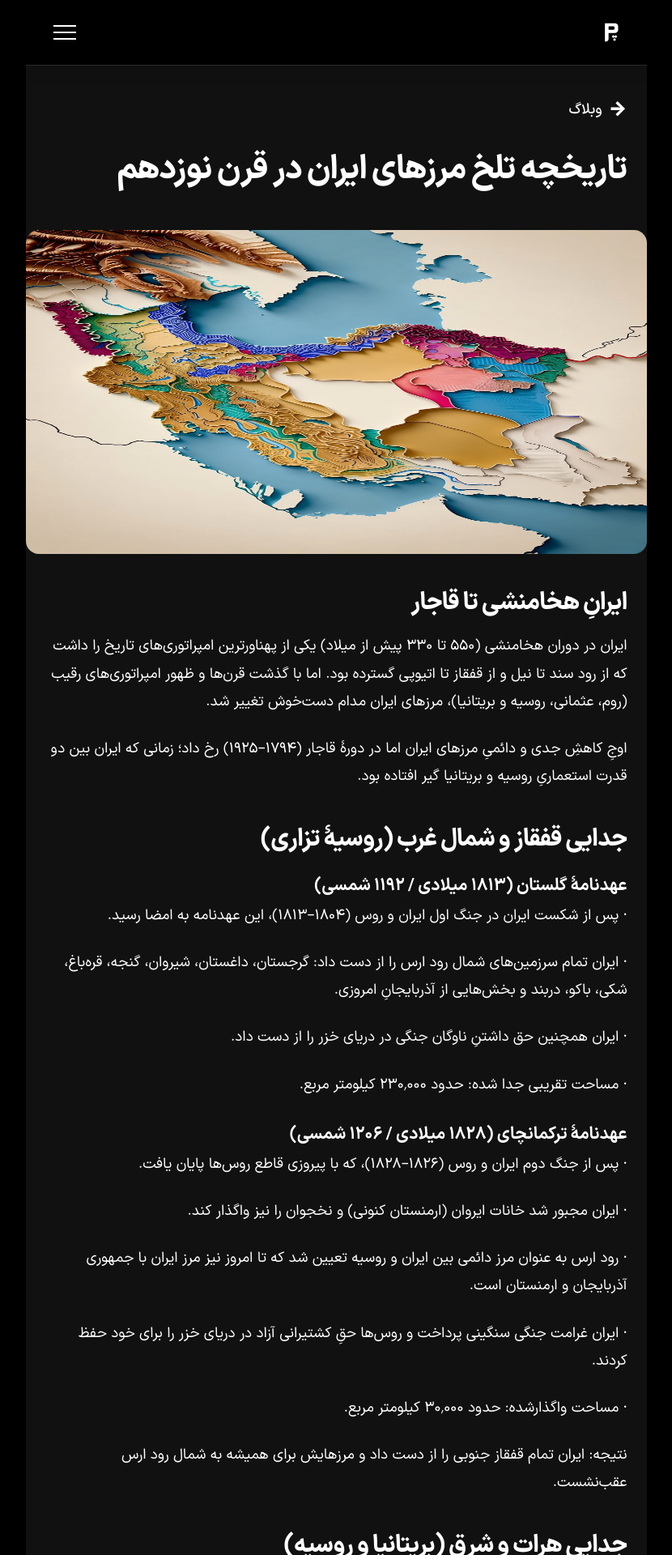
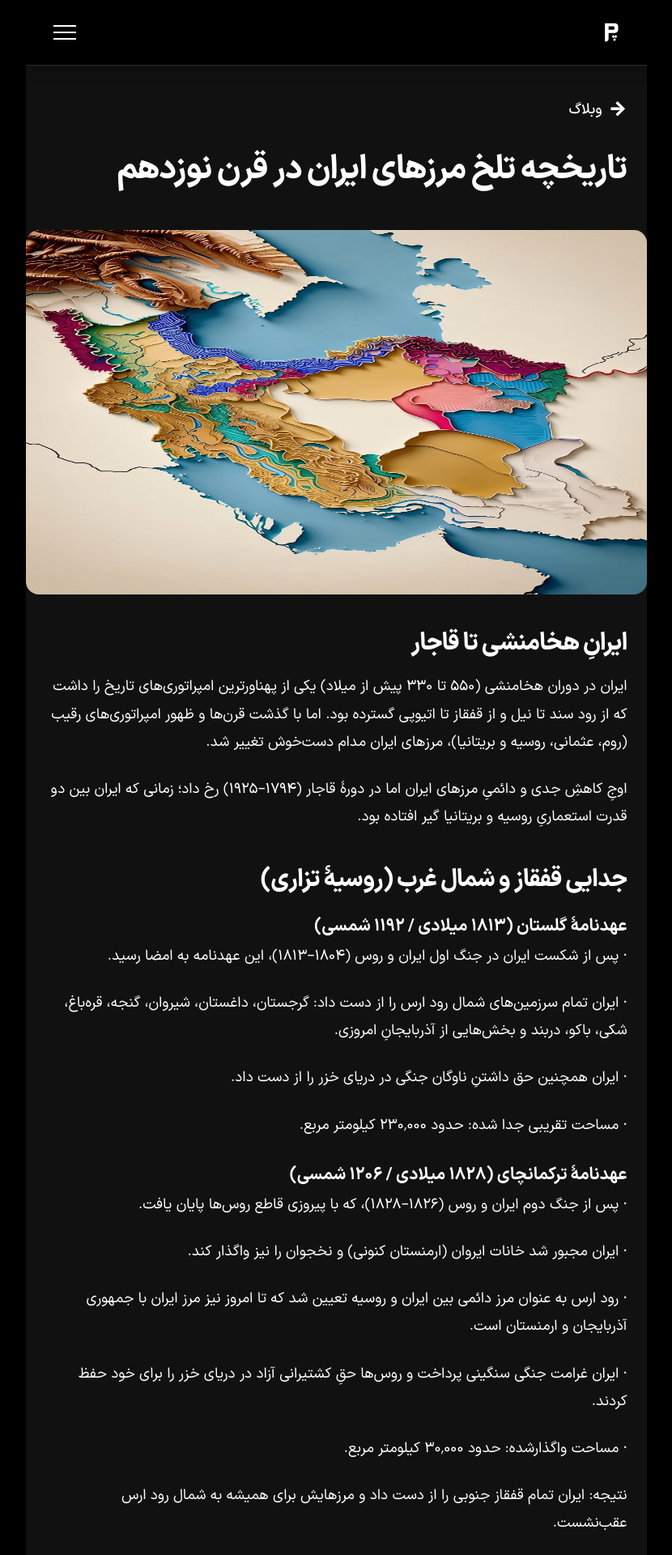
Before and after one commit to darkblog/darkblog.github.io, a Jekyll site: the page built from _posts/2026-8-30-205.md, in a window 1280 px wide. Shown: the top 1920 px of the page at 81% size, without its empty margins (225-1055 px from the left). Built offline with Jekyll 4.4.1, drawn with Linux system fonts in a browser that asks for light colours.

Commit message:
Update default.html

```diff
--- a/_layouts/default.html
+++ b/_layouts/default.html
@@ -57,7 +57,7 @@ layout: null
     .post-breadcrumb a:hover { color: #2dd4bf; }
     .post-breadcrumb a span { font-weight: 900; font-size: 1.5rem; line-height: 1; display: inline-block; vertical-align: middle; }
     .post-featured-image { width: calc(100% + clamp(2rem, 6vw, 3rem)); margin-right: calc(clamp(1rem, 3vw, 1.5rem) * -1); overflow: hidden; border-radius: 1rem; margin-bottom: 2.5rem; background-color: #1c1c1c; }
-    .post-featured-image img { width: 100%; height: 400px; display: block; }
+    .post-featured-image img { width: 100%; height: 450px; display: block; }
     .article-content { line-height: 1.9; color: #ffffff; margin-top: 2.5rem; font-size: inherit; }
     .article-content h2 { font-weight: 800; margin: 2.5rem 0 1rem; color: #ffffff; font-size: clamp(1.4rem, 3.5vw, 1.85rem); letter-spacing: -0.02em; line-height: 1.4; }
     .article-content h3, .article-content h4 { color: #ffffff; }
```
